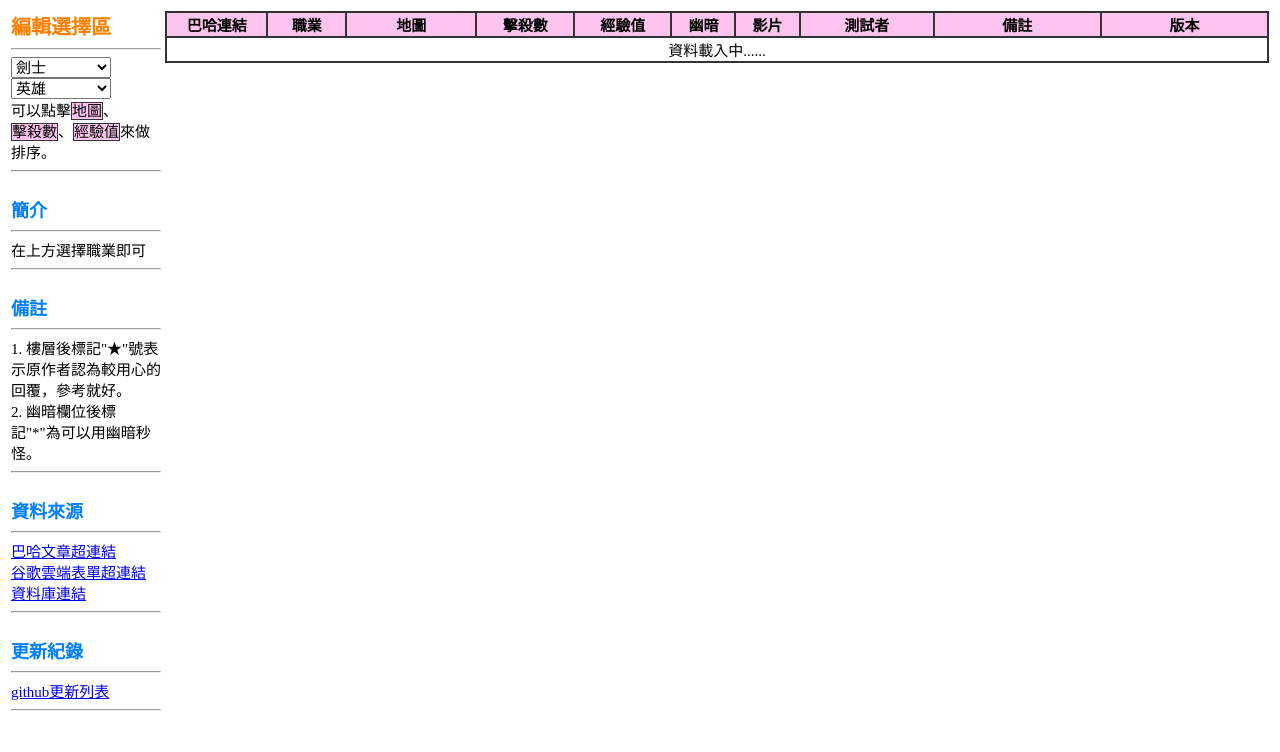
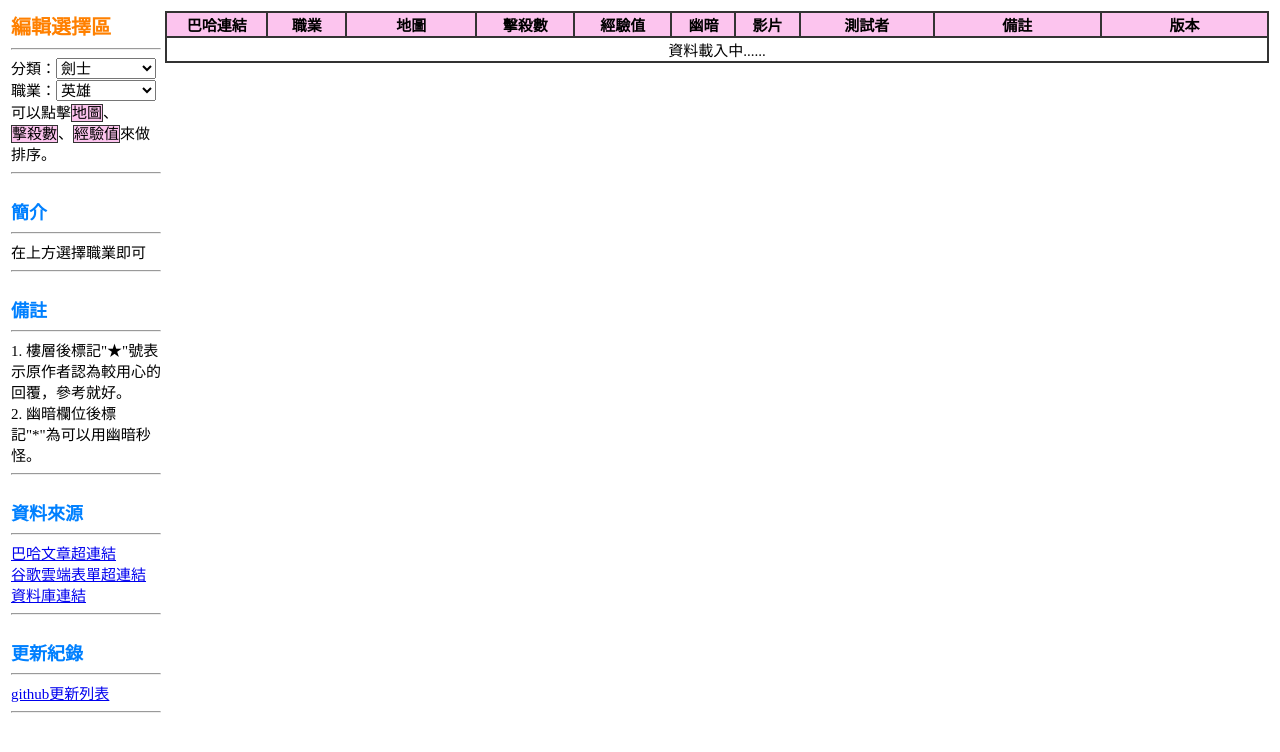
Before and after one commit to wj654cj86/MonstersKillsPerTenMinutes, a plain HTML site: page index.html in a window 1280 px wide. Drawn offline with Linux system fonts and the light colour scheme; no server answers.

Commit message:
V1.0.7 新增icon 新增選項前的說明

```diff
--- a/index.html
+++ b/index.html
@@ -6,7 +6,7 @@
 	<meta http-equiv="Content-Type" content="text/html; charset=UTF-8">
 	<meta http-equiv="X-UA-Compatible" content="IE=edge,chrome=1">
 	<title>十分鐘怪物擊殺量</title>
-	<link href="icon.png" rel="icon">
+	<link href="MapleStory.ico" rel="icon">
 	<script type="text/javascript" src="mylibrary.js"></script>
 	<script type="text/javascript" src="main.js"></script>
 	<link rel="stylesheet" type="text/css" href="main.css" />
@@ -19,10 +19,10 @@
 				<td id="職業選擇">
 					<span id="編輯選擇區">編輯選擇區</span>
 					<hr>
-					<select id="職業群">
+					分類：<select id="職業群">
 					</select>
 					<br>
-					<select id="職業">
+					職業：<select id="職業">
 					</select>
 					<br>
 					可以點擊<span class="橘色">地圖</span>、<span class="橘色">擊殺數</span>、<span class="橘色">經驗值</span>來做排序。
```
Also changed, not shown: MapleStory.ico (added).
